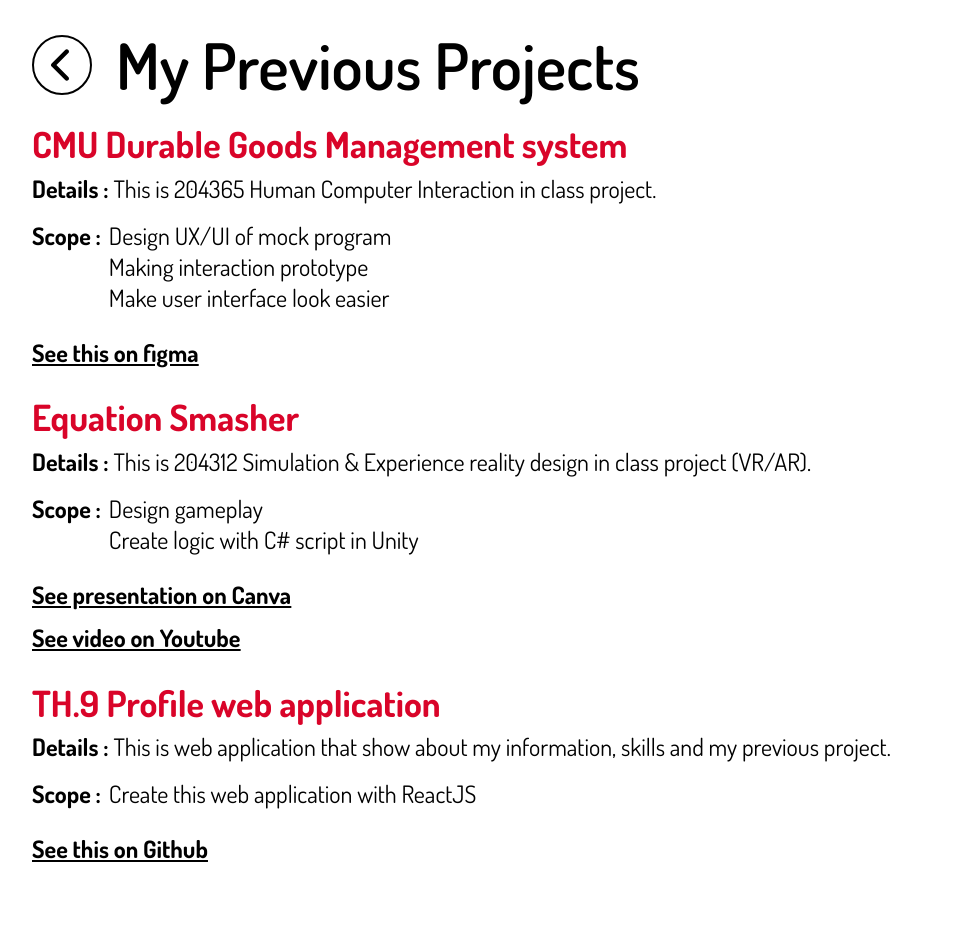
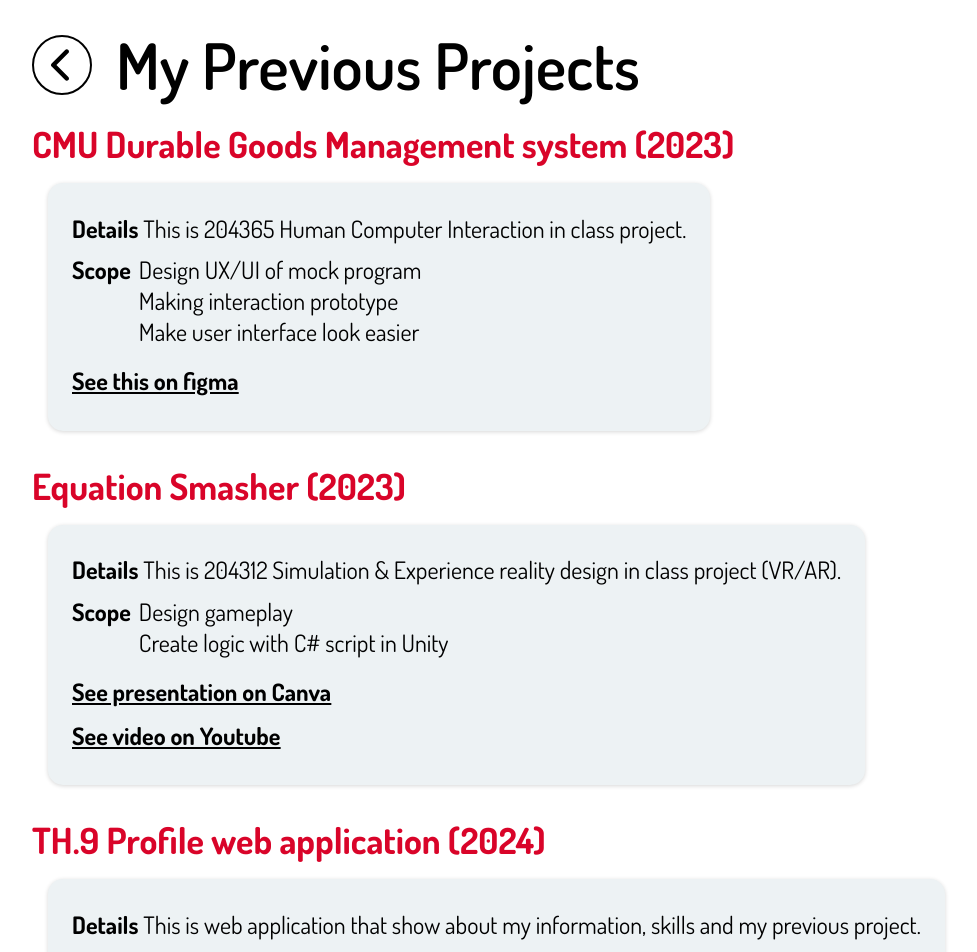
Before and after one commit to 9sThana/my-profile, a React (Vite) app: page /project in a window 1280 px wide. Shown: the top 952 px of the page, without its empty margins (38-1015 px from the left). Before the commit the page ends 899 px from the top, so only its background shows below. Built offline with nearby package versions, Linux system fonts and the light colour scheme.

Commit message:
add introducing
+introducing

```diff
--- a/src/component/About.jsx
+++ b/src/component/About.jsx
@@ -28,7 +28,19 @@ function About() {
           <div className="profile">
             <h2 className="tags">Introducing</h2>
             <div className="subtags">
-              <a>My name is Thanawin Suyanan, Born in 2001 .... coming soon</a>
+              <a className="para">
+                Hi,
+                <br />
+                My name is Thanawin Suyanan, You can call me Nine. <br />
+                I'm a junior front-end developer. During my internship at
+                Seagate Technology (Thailand), I developed numerous web
+                applications using React.js. I'm passionate about creating
+                beautiful interfaces and user-friendly web designs.
+                <br />
+                <br />
+                In my opinion, a good web application is one that is easy to
+                use.
+              </a>
             </div>
           </div>
           <div className="profile">
--- a/src/component/Css/content.css
+++ b/src/component/Css/content.css
@@ -56,6 +56,10 @@
 .subtags a {
   font-size: 24px;
   margin-bottom: 0.3rem;
+}
+
+.subtags .para {
+  max-width: 75%;
 }
 
 .subtags .btn {
@@ -136,7 +140,6 @@
     padding: 2rem;
   }
 
-
   .header a,
   .header p {
     font-size: 48px;
@@ -156,9 +159,8 @@
   }
 
   .card-list .card {
-    min-width: 350px;
+    min-width: 300px;
   }
-
 }
 
 .lists {
--- a/src/component/Home.jsx
+++ b/src/component/Home.jsx
@@ -26,7 +26,7 @@ function Home() {
           </h2>
           <h2>Nice to meet you.</h2>
           <div className="skill-list">
-            <h3>Frontend Developer</h3>
+            <h3>Front-end Developer</h3>
             <h3>Full-stack Developer</h3>
             <h3>UX/UI Designer</h3>
           </div>
--- a/src/component/Project.jsx
+++ b/src/component/Project.jsx
@@ -19,16 +19,18 @@ function Project() {
         </div>
         <div className="body">
           <div className="profile">
-            <h2 className="tags">CMU Durable Goods Management system</h2>
+            <h2 className="tags">CMU Durable Goods Management system (2023)</h2>
+            <div className="card-list">
+              <div className="card">
                 <div className="subtags">
                   <a>
-                <b>Details : </b> This is 204365 Human Computer Interaction in
+                    <b>Details</b> This is 204365 Human Computer Interaction in
                     class project.
                   </a>
                 </div>
                 <div className="subtags">
                   <a className="lists">
-                <b>Scope :</b>
+                    <b>Scope</b>
                     <ul>
                       <li>
                         <a>Design UX/UI of mock program</a>
@@ -51,17 +53,21 @@ function Project() {
                   </a>
                 </div>
               </div>
+            </div>
+          </div>
           <div className="profile">
-            <h2 className="tags">Equation Smasher</h2>
+            <h2 className="tags">Equation Smasher (2023)</h2>
+            <div className="card-list">
+              <div className="card">
                 <div className="subtags">
                   <a>
-                <b>Details : </b> This is 204312 Simulation & Experience reality
-                design in class project (VR/AR).
+                    <b>Details</b> This is 204312 Simulation & Experience
+                    reality design in class project (VR/AR).
                   </a>
                 </div>
                 <div className="subtags">
                   <a className="lists">
-                <b>Scope :</b>
+                    <b>Scope</b>
                     <ul>
                       <li>
                         <a>Design gameplay</a>
@@ -87,20 +93,24 @@ function Project() {
                   </a>
                 </div>
               </div>
+            </div>
+          </div>
           <div className="profile">
-            <h2 className="tags">TH.9 Profile web application</h2>
+            <h2 className="tags">TH.9 Profile web application (2024)</h2>
+            <div className="card-list">
+              <div className="card">
                 <div className="subtags">
                   <a>
-                <b>Details : </b> This is web application that show about my
+                    <b>Details</b> This is web application that show about my
                     information, skills and my previous project.
                   </a>
                 </div>
                 <div className="subtags">
                   <a className="lists">
-                <b>Scope :</b>
+                    <b>Scope</b>
                     <ul>
                       <li>
-                    <a>Create this web application with ReactJS</a>
+                        <a>Create this web application with React.js</a>
                       </li>
                     </ul>
                   </a>
@@ -116,6 +126,8 @@ function Project() {
               </div>
             </div>
           </div>
+        </div>
+      </div>
     </>
   );
 }
```
Lines whose indentation alone changed are shown as unchanged.
